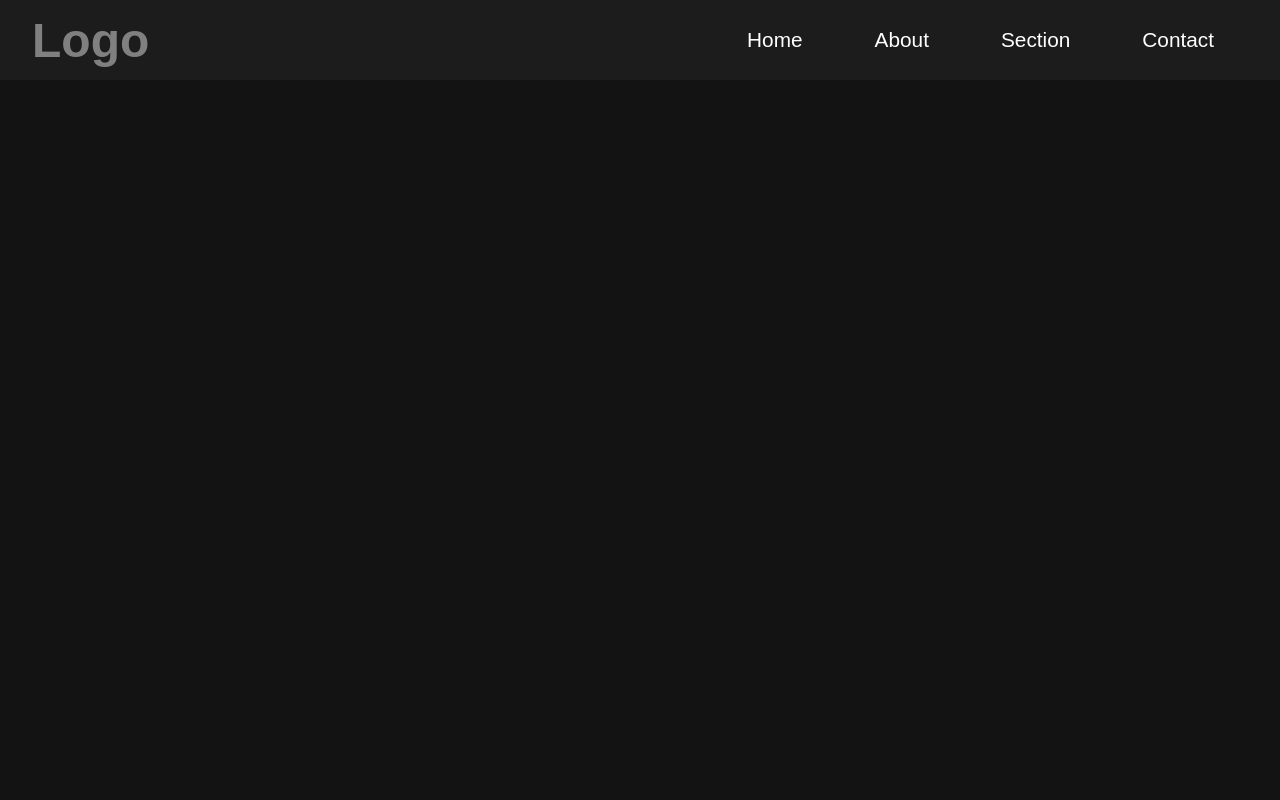
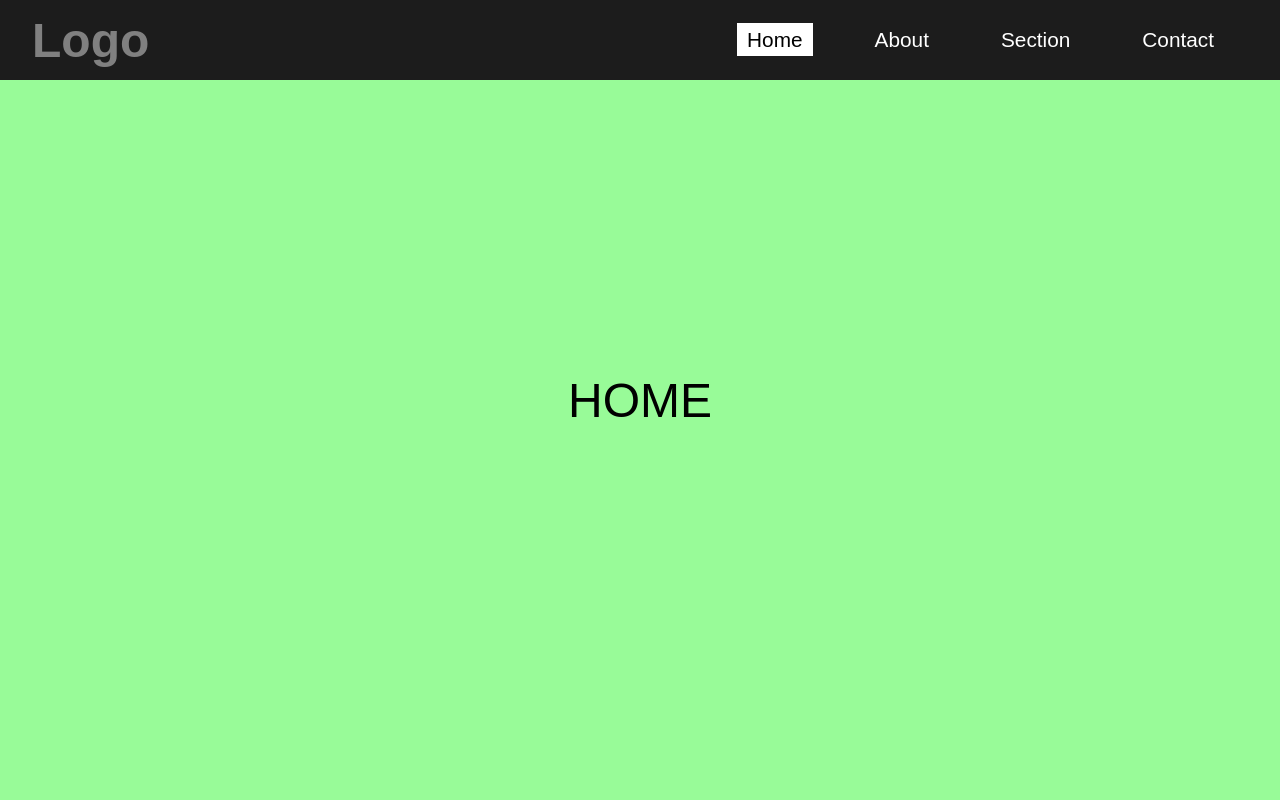
Before and after one commit to MuhammadTalha15/Sticky-Navbar, a plain HTML site: page index.html in a window 1280 px wide. Shown: the top 800 px of the page. Drawn offline with Linux system fonts and the light colour scheme.

Commit message:
Update style.css

```diff
--- a/style.css
+++ b/style.css
@@ -2,6 +2,7 @@
     margin: 0;
     padding: 0;
     box-sizing: border-box;
+    scroll-behavior: smooth;
 }
 
 .mn{
@@ -73,3 +74,52 @@ ul li .anchor:hover{
     background-color: #fff;
     color: #000;
 }
+
+ul li a.active{
+    background-color: #fff;
+    color: #000;
+}
+
+.first{
+    height: 100vh;
+    width: 100%;
+    background-color: palegreen;
+    display: flex;
+    align-items: center;
+    justify-content: center;
+    font-size: 3rem;
+    font-family: sans-serif;
+}
+
+.second{
+    height: 100vh;
+    width: 100%;
+    background-color: antiquewhite;
+    display: flex;
+    align-items: center;
+    justify-content: center;
+    font-size: 3rem;
+    font-family: sans-serif;
+}
+
+.third{
+    height: 100vh;
+    width: 100%;
+    background-color: forestgreen;
+    display: flex;
+    align-items: center;
+    justify-content: center;
+    font-size: 3rem;
+    font-family: sans-serif;
+}
+
+.four{
+    height: 100vh;
+    width: 100%;
+    background-color: sandybrown;
+    display: flex;
+    align-items: center;
+    justify-content: center;
+    font-size: 3rem;
+    font-family: sans-serif;
+}
```
